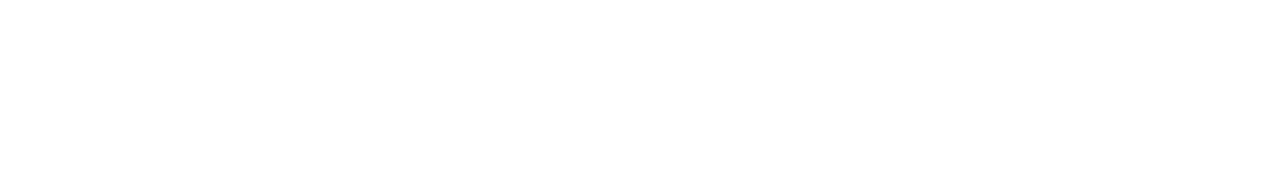
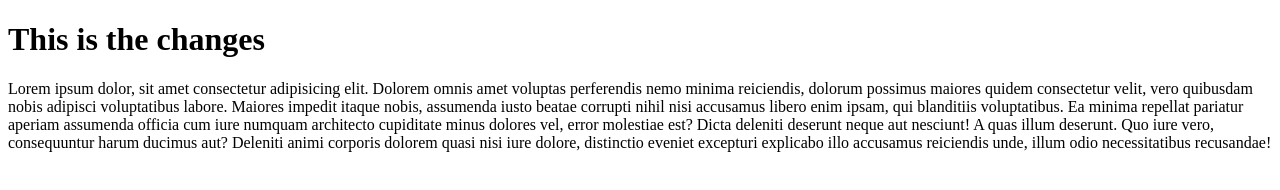
Before and after one commit to ItamarZukerman/test-Project, a plain HTML site: page index.html in a window 1280 px wide. Drawn offline with Linux system fonts and the light colour scheme.

Commit message:
Add Content to the HTML

```diff
--- a/index.html
+++ b/index.html
@@ -9,7 +9,14 @@
 </head>
 
 <body>
-
+    <h1>This is the changes</h1>
+    <p>Lorem ipsum dolor, sit amet consectetur adipisicing elit. Dolorem omnis amet voluptas perferendis nemo minima
+        reiciendis, dolorum possimus maiores quidem consectetur velit, vero quibusdam nobis adipisci voluptatibus
+        labore. Maiores impedit itaque nobis, assumenda iusto beatae corrupti nihil nisi accusamus libero enim ipsam,
+        qui blanditiis voluptatibus. Ea minima repellat pariatur aperiam assumenda officia cum iure numquam architecto
+        cupiditate minus dolores vel, error molestiae est? Dicta deleniti deserunt neque aut nesciunt! A quas illum
+        deserunt. Quo iure vero, consequuntur harum ducimus aut? Deleniti animi corporis dolorem quasi nisi iure dolore,
+        distinctio eveniet excepturi explicabo illo accusamus reiciendis unde, illum odio necessitatibus recusandae!</p>
 </body>
 
 </html>
```
